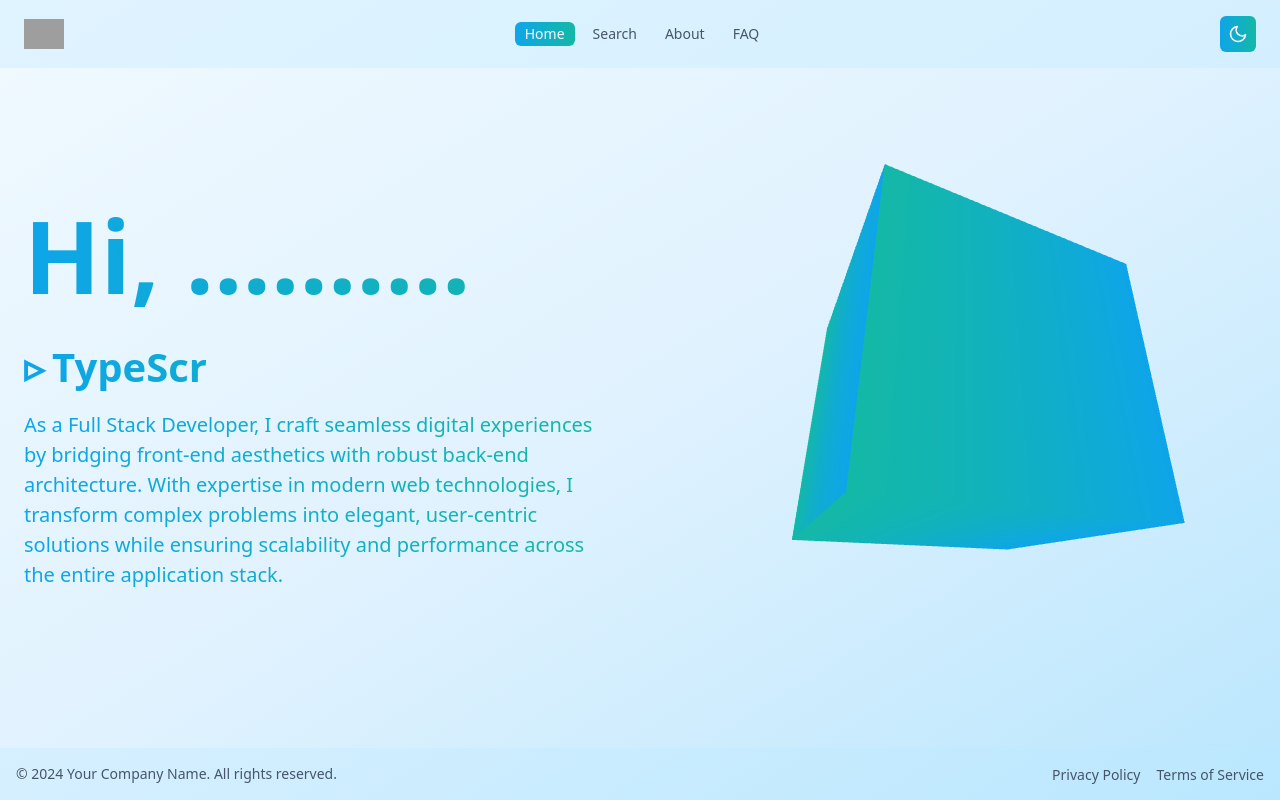
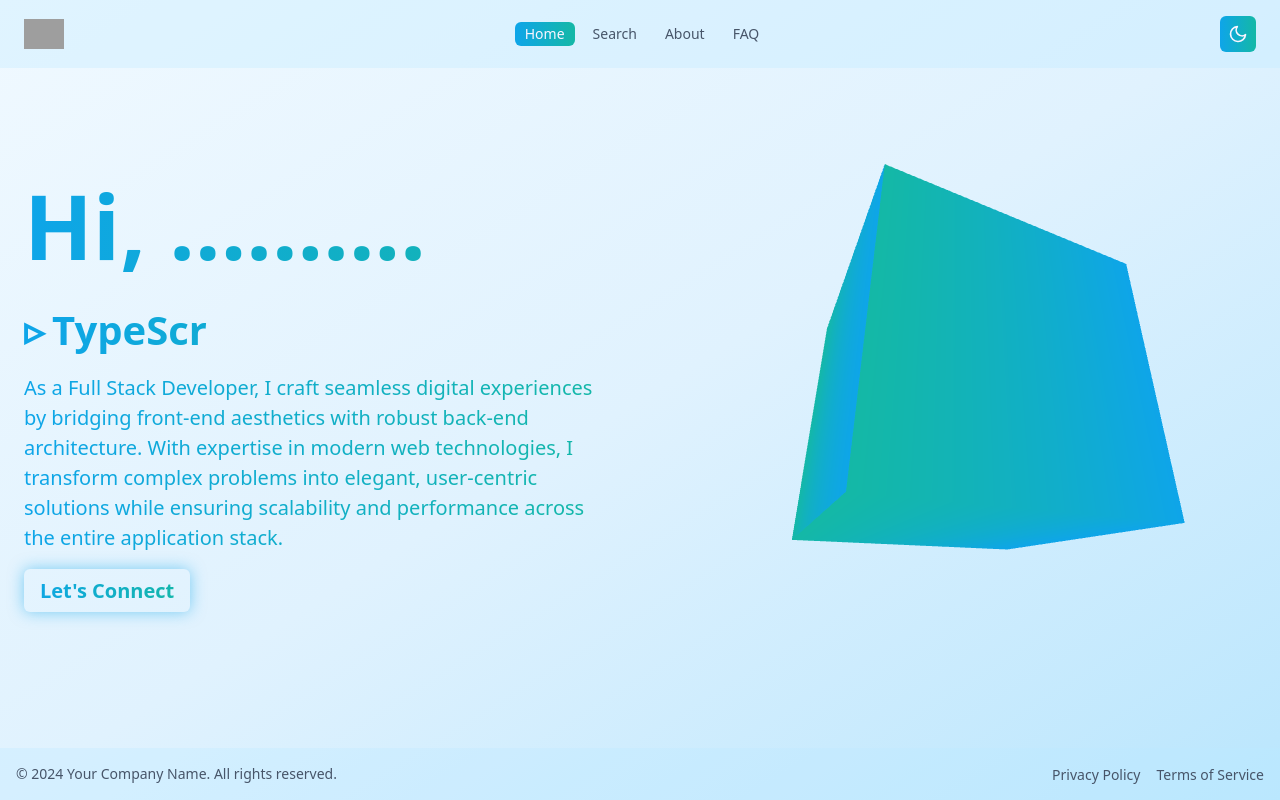
Before and after one commit to pauljianbo/paul-portfolio, a Next.js app: page / in a window 1280 px wide. Built offline with nearby package versions, Linux system fonts and the light colour scheme; grey boxes are pictures that could not be loaded.

Commit message:
fix button

```diff
--- /dev/null
+++ b/app/components/tools/Animation/AnimatedButton.tsx
@@ -0,0 +1,33 @@
+'use client';
+
+import { motion } from 'framer-motion';
+import Link from 'next/link';
+
+interface AnimatedButtonProps {
+  text: string;
+  href?: string;
+  onClick?: () => void;
+  className?: string;
+  delay?: number;
+}
+
+export default function AnimatedButton({ text, href, onClick, className = '', delay = 0 }: AnimatedButtonProps) {
+  const buttonContent = (
+    <>
+      <div className="shadow-glow-sm dark:shadow-dark-glow-sm hover:shadow-glow-lg dark:hover:shadow-dark-glow-lg inline-flex rounded-md bg-gradient-to-r from-light-primary to-light-secondary bg-clip-text px-4 py-2 text-[20px] font-semibold text-transparent transition-shadow duration-300 dark:from-white dark:to-dark-secondary">
+        {text}
+      </div>
+    </>
+  );
+
+  return (
+    <motion.div
+      initial={{ opacity: 0 }}
+      animate={{ opacity: 1 }}
+      transition={{ delay, duration: 0.5 }}
+      className={`relative ${className}`}
+    >
+      {href ? <Link href={href}>{buttonContent}</Link> : <button onClick={onClick}>{buttonContent}</button>}
+    </motion.div>
+  );
+}
--- a/app/components/tools/Animation/IntroText.tsx
+++ b/app/components/tools/Animation/IntroText.tsx
@@ -2,7 +2,7 @@
 
 import { motion } from 'framer-motion';
 import { useState, useEffect } from 'react';
-
+import AnimatedButton from './AnimatedButton';
 // Custom hook to create typewriter effect
 // Parameters:
 // - texts: array of strings to type out
@@ -62,14 +62,14 @@ export default function IntroText() {
   const { currentText, currentTextIndex } = useTypewriter(roles, 50, 1500);
 
   return (
-    <div className="flex h-full  flex-col justify-center p-6 space-y-4">
+    <div className="flex h-full flex-col justify-center space-y-4 p-6">
       {/* Animated container for the name */}
       <motion.div
         initial={{ opacity: 0, y: 20 }} // Start invisible and 20px down
         animate={{ opacity: 1, y: 0 }} // Animate to visible and original position
         transition={{ duration: 0.5 }} // Animation takes 0.5 seconds
       >
-        <motion.h1 className="bg-gradient-to-r from-light-primary to-light-secondary bg-clip-text text-[100px] font-bold text-transparent dark:from-dark-primary dark:to-dark-secondary">
+        <motion.h1 className="bg-gradient-to-r from-light-primary to-light-secondary bg-clip-text text-[90px] font-bold text-transparent dark:from-white dark:to-dark-secondary">
           Hi, ..........
         </motion.h1>
       </motion.div>
@@ -82,14 +82,18 @@ export default function IntroText() {
         className="space-y-2"
       >
         {/* Container for the current role being typed */}
-        <div className="flex items-center space-x-2 bg-gradient-to-r from-light-primary to-light-secondary bg-clip-text text-[40px] font-bold text-transparent dark:from-dark-primary dark:to-dark-secondary">
+        <div className="flex items-center space-x-2 bg-gradient-to-r from-light-primary to-light-secondary bg-clip-text text-[40px] font-bold text-transparent dark:from-white dark:to-dark-secondary">
           <span>▹</span>
           <span>{currentText}</span>
         </div>
       </motion.div>
-      <p className="bg-gradient-to-r from-light-primary to-light-secondary bg-clip-text text-[20px] leading-[30px] text-transparent dark:from-dark-primary dark:to-dark-secondary">
-        As a Full Stack Developer, I craft seamless digital experiences by bridging front-end aesthetics with robust back-end architecture. With expertise in modern web technologies, I transform complex problems into elegant, user-centric solutions while ensuring scalability and performance across the entire application stack.
+      <p className="bg-gradient-to-r from-light-primary to-light-secondary bg-clip-text text-[20px] leading-[30px] text-transparent dark:from-white dark:to-dark-secondary">
+        As a Full Stack Developer, I craft seamless digital experiences by bridging front-end aesthetics with robust
+        back-end architecture. With expertise in modern web technologies, I transform complex problems into elegant,
+        user-centric solutions while ensuring scalability and performance across the entire application stack.
       </p>
+      {/* Animated button with hero */}
+      <AnimatedButton text="Let's Connect" href="/about" delay={1} className="mt-8" />
     </div>
   );
 }
--- a/tailwind.config.ts
+++ b/tailwind.config.ts
@@ -9,6 +9,35 @@ const config: Config = {
   ],
   theme: {
     extend: {
+      boxShadow: {
+        // === Light Mode Shadows - Sky Blue Theme ===
+        // Color: Sky-500 (#0ea5e9)
+        'glow-sm': '0 0 15px rgba(14,165,233,0.5)',
+        // Small subtle glow effect for light mode
+        // Usage: shadow-glow-sm
+
+        'glow': '0 0 20px rgba(14,165,233,0.5)',
+        // Medium glow effect for light mode
+        // Usage: shadow-glow
+
+        'glow-lg': '0 0 20px rgba(14,165,233,0.5), 0 0 40px rgba(14,165,233,0.3)',
+        // Large double-layered glow effect for light mode
+        // Usage: shadow-glow-lg
+
+        // === Dark Mode Shadows - Cosmic Purple Theme ===
+        // Color: Violet-400 (#a78bfa)
+        'dark-glow-sm': '0 0 15px rgba(167,139,250,0.5)',
+        // Small subtle glow effect for dark mode
+        // Usage: shadow-dark-glow-sm
+
+        'dark-glow': '0 0 20px rgba(167,139,250,0.5)',
+        // Medium glow effect for dark mode
+        // Usage: shadow-dark-glow
+
+        'dark-glow-lg': '0 0 20px rgba(167,139,250,0.5), 0 0 40px rgba(167,139,250,0.3)',
+        // Large double-layered glow effect for dark mode
+        // Usage: shadow-dark-glow-lg
+      },
       colors: {
         light: {
           // === Light Mode Color Scheme - Sky Blue Theme ===
@@ -16,9 +45,9 @@ const config: Config = {
             DEFAULT: '#f8fafc', // Slate-50 (fallback)
             gradient: {
               start: '#f0f9ff', // Sky-50
-              via: '#e0f2fe',   // Sky-100
-              end: '#bae6fd'    // Sky-200
-            }
+              via: '#e0f2fe', // Sky-100
+              end: '#bae6fd', // Sky-200
+            },
           },
           // Usage: bg-gradient-to-br from-light-background-gradient-start
           // via-light-background-gradient-via to-light-background-gradient-end
@@ -27,7 +56,7 @@ const config: Config = {
           // Light mode elevated surface - clean white
           // Usage: bg-light-paper
 
-          primary: '#0ea5e9',    // Sky-500
+          primary: '#0ea5e9', // Sky-500
           // Light mode primary actions - vibrant sky blue
           // Usage: bg-light-primary, text-light-primary
 
@@ -59,9 +88,9 @@ const config: Config = {
             DEFAULT: '#1e1b4b', // Fallback color (Indigo-950)
             gradient: {
               start: '#312e81', // Indigo-900
-              via: '#6b21a8',   // Purple-800
-              end: '#4c1d95'    // Purple-900
-            }
+              via: '#6b21a8', // Purple-800
+              end: '#4c1d95', // Purple-900
+            },
           },
           // Usage: dark:bg-gradient-to-br from-dark-background-gradient-start
           // via-dark-background-gradient-via to-dark-background-gradient-end
@@ -95,8 +124,9 @@ const config: Config = {
           border: '#4c1d95', // Purple-900 for cosmic boundaries
           // Dark mode borders - space boundaries
           // Usage: dark:border-dark-border
-        }
+        },
       },
+
     },
   },
   plugins: [],
```
